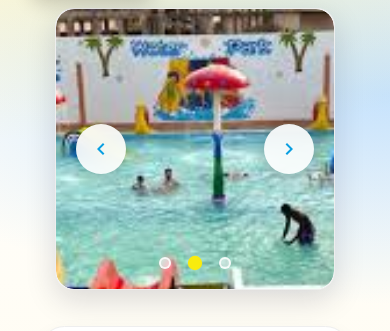
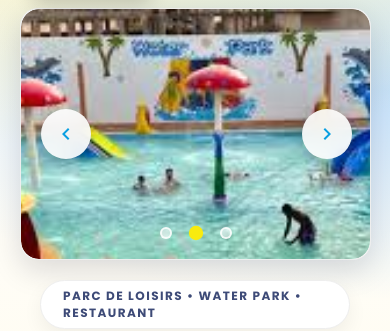
Before and after one commit to angeTak/funny-park-site, a plain HTML site: page index.html in a window 390 px wide. Shown: the part 90-421 px from the top of the page. Drawn offline with Linux system fonts and the light colour scheme.

Commit message:
toute les pages

```diff
--- a/css/styles.css
+++ b/css/styles.css
@@ -39,7 +39,7 @@ header{position:sticky;top:0;z-index:50;background:rgba(255,255,255,.7);backdrop
 /* Hero */
 .hero{position:relative;isolation:isolate}
 .hero::before{content:"";position:absolute;inset:0;background:radial-gradient(1200px 400px at 10% -10%,rgba(255,212,0,.25),transparent 60%),radial-gradient(1000px 380px at 100% 10%,rgba(30,144,255,.25),transparent 55%),linear-gradient(180deg,#fff,rgba(255,247,224,.8));z-index:-1}
-.hero-inner{display:grid;grid-template-columns:1fr 1.2fr;gap:36px;align-items:center;padding:0 0 28px}
+.hero-inner{display:grid;grid-template-columns:1fr 1fr;gap:20px;align-items:center;padding:0 0 28px}
 .badge{display:inline-flex;align-items:center;gap:10px;background:#fff;border:1px solid #eee;border-radius:999px;padding:7px 12px;font-size:.9rem;box-shadow:0 8px 20px rgba(0,0,0,.06)}
 .badge b{color:var(--brand-red)}
 h1{font-size:clamp(2rem,3.5vw,3.2rem);line-height:1.1;margin:10px 0 12px}
@@ -51,7 +51,7 @@ h1{font-size:clamp(2rem,3.5vw,3.2rem);line-height:1.1;margin:10px 0 12px}
 .btn-ghost{background:#fff;border-color:#eee;color:var(--ink-900)}
 .chipbar{display:flex;flex-wrap:wrap;gap:8px;margin-top:22px}
 .chip{background:#fff;border:1px dashed #e6e6e6;border-radius:999px;padding:8px 12px;font-size:.85rem;color:var(--ink-500)}
-.hero-card{background:#fff;border:1px solid #eee;border-radius:var(--radius);overflow:hidden;box-shadow:var(--shadow)}
+.hero-card{background:#fff;border:1px solid #eee;border-radius:var(--radius);overflow:hidden;box-shadow:var(--shadow);width:100%}
 .hero-card .top{position:relative;height:280px;background:linear-gradient(120deg,var(--brand-blue),var(--brand-yellow));display:grid;place-items:center}
 .hero-card .top h3{color:#fff;font-size:1.6rem;text-shadow:0 10px 30px rgba(0,0,0,.35)}
 .hero-card .stats{display:grid;grid-template-columns:repeat(3,1fr);}
@@ -508,8 +508,8 @@ footer{background:linear-gradient(180deg,rgba(255,255,255,.6),#fff);border-top:1
   .hero-inner > aside {
     order: 1; /* La vidéo passe en 1ère position */
     margin-bottom: 20px;
-    width: 80% !important;
-    max-width: 80% !important;
+    width: 90vw !important;
+    max-width: 90vw !important;
     margin-left: auto;
     margin-right: auto;
   }
@@ -529,17 +529,6 @@ footer{background:linear-gradient(180deg,rgba(255,255,255,.6),#fff);border-top:1
     padding: 0 !important;
   }
 
-  .carousel-container {
-    min-height: 280px !important;
-    max-height: 350px !important;
-  }
-
-  .carousel-image {
-    height: 100% !important;
-    width: 100% !important;
-    object-fit: cover !important;
-    object-position: center !important;
-  }
 
   .carousel-btn {
     width: 40px;
@@ -585,17 +574,6 @@ footer{background:linear-gradient(180deg,rgba(255,255,255,.6),#fff);border-top:1
     padding: 0 !important;
   }
 
-  .carousel-container {
-    min-height: 220px !important;
-    max-height: 280px !important;
-  }
-
-  .carousel-image {
-    height: 100% !important;
-    width: 100% !important;
-    object-fit: cover !important;
-    object-position: center !important;
-  }
 
   .carousel-btn {
     width: 35px;
@@ -642,17 +620,6 @@ footer{background:linear-gradient(180deg,rgba(255,255,255,.6),#fff);border-top:1
     padding: 0 !important;
   }
 
-  .carousel-container {
-    min-height: 180px !important;
-    max-height: 220px !important;
-  }
-
-  .carousel-image {
-    height: 100% !important;
-    width: 100% !important;
-    object-fit: cover !important;
-    object-position: center !important;
-  }
 
   .carousel-btn {
     width: 30px;
@@ -720,7 +687,7 @@ footer{background:linear-gradient(180deg,rgba(255,255,255,.6),#fff);border-top:1
   overflow: hidden;
   border-radius: var(--radius);
   background: none;
-  max-width: 700px;
+  max-width: 95vw;
   margin: 0 auto;
 }
 
@@ -788,63 +755,11 @@ footer{background:linear-gradient(180deg,rgba(255,255,255,.6),#fff);border-top:1
 /* Responsive pour le carrousel */
 @media (max-width: 768px) {
   .carousel-container {
-    height: 350px;
-    max-width: 100%;
-    width: 100%;
+    height: 300px;
+    max-width: 90vw;
+    width: 90vw;
     background: none;
-    margin: 0;
-    padding: 0;
-  }
-
-  .carousel-slides {
-    background: none;
-    margin: 0;
-    padding: 0;
-  }
-
-  .carousel-slide {
-    background: none;
-    margin: 0;
-    padding: 0;
-  }
-
-  .carousel-image {
-    height: 350px;
-    width: 100%;
-    max-width: 100%;
-    border: none;
-    margin: 0;
-    padding: 0;
-    background: none;
-    object-fit: cover;
-    object-position: center;
-    display: block;
-  }
-
-  .carousel-btn {
-    width: 40px;
-    height: 40px;
-    font-size: 16px;
-  }
-
-  .carousel-indicators {
-    bottom: 10px;
-  }
-
-  .indicator {
-    width: 8px;
-    height: 8px;
-    margin: 0 4px;
-  }
-}
-
-@media (max-width: 480px) {
-  .carousel-container {
-    max-width: 100%;
-    width: 100%;
-    height: 300px;
-    background: none;
-    margin: 0;
+    margin: 0 auto;
     padding: 0;
   }
 
@@ -872,20 +787,72 @@ footer{background:linear-gradient(180deg,rgba(255,255,255,.6),#fff);border-top:1
     object-position: center;
     display: block;
   }
-}
-
-@media (max-width: 360px) {
+
+  .carousel-btn {
+    width: 40px;
+    height: 40px;
+    font-size: 16px;
+  }
+
+  .carousel-indicators {
+    bottom: 10px;
+  }
+
+  .indicator {
+    width: 8px;
+    height: 8px;
+    margin: 0 4px;
+  }
+}
+
+@media (max-width: 480px) {
   .carousel-container {
-    max-width: 100%;
-    width: 100%;
-    height: 280px;
+    max-width: 90vw;
+    width: 90vw;
+    height: 250px;
+    background: none;
+    margin: 0 auto;
+    padding: 0;
+  }
+
+  .carousel-slides {
     background: none;
     margin: 0;
     padding: 0;
   }
 
+  .carousel-slide {
+    background: none;
+    margin: 0;
+    padding: 0;
+  }
+
   .carousel-image {
-    height: 280px;
+    height: 250px;
+    width: 100%;
+    max-width: 100%;
+    border: none;
+    margin: 0;
+    padding: 0;
+    background: none;
+    object-fit: cover;
+    object-position: center;
+    display: block;
+  }
+}
+
+@media (max-width: 360px) {
+  .carousel-container {
+    max-width: 90vw;
+    width: 90vw;
+    height: 220px;
+    background: none;
+    margin: 0 auto;
+    padding: 0;
+  }
+
+  .carousel-image {
+    height: 220px;
     width: 100%;
     max-width: 100%;
     border: none;
```
